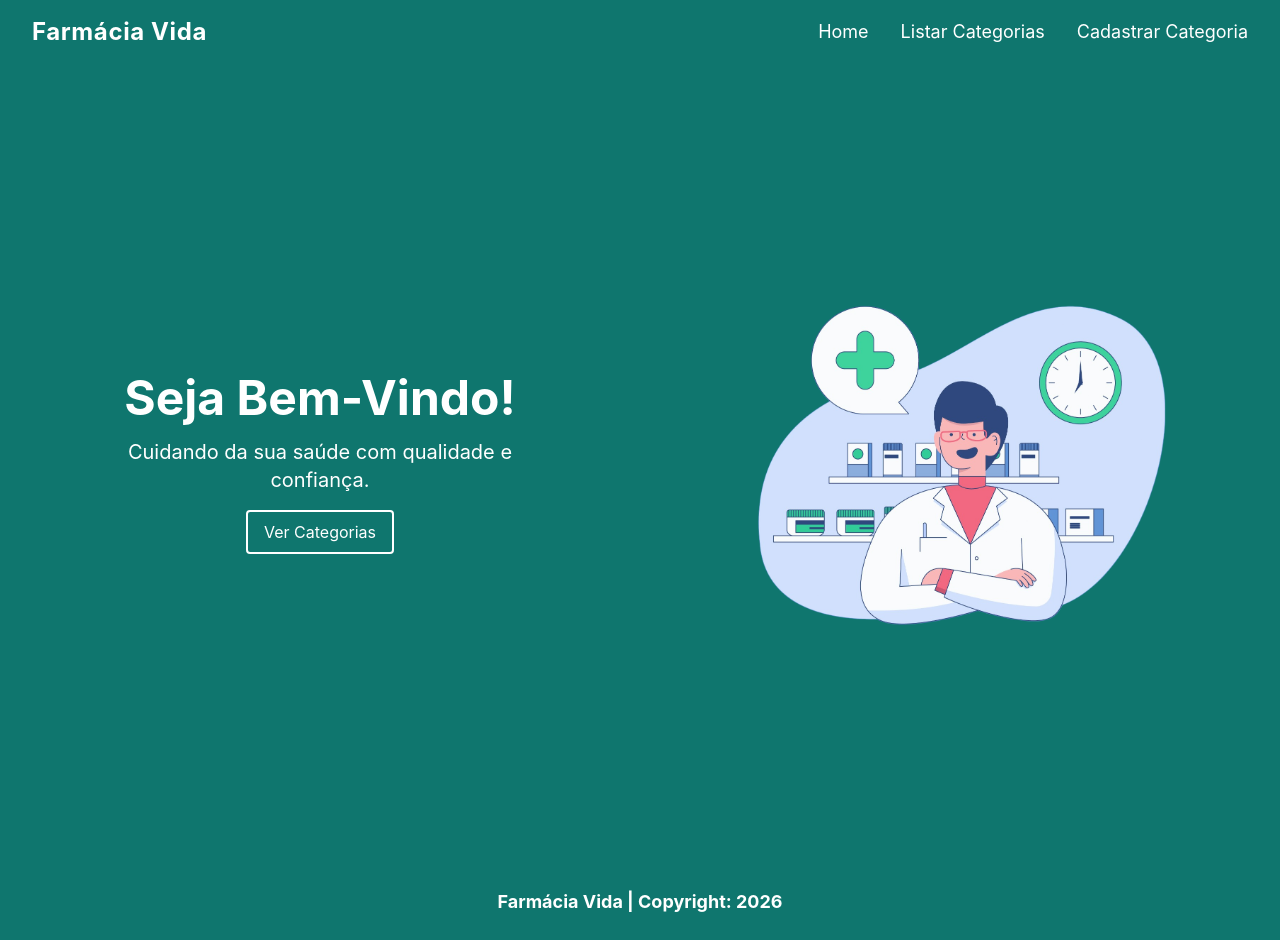
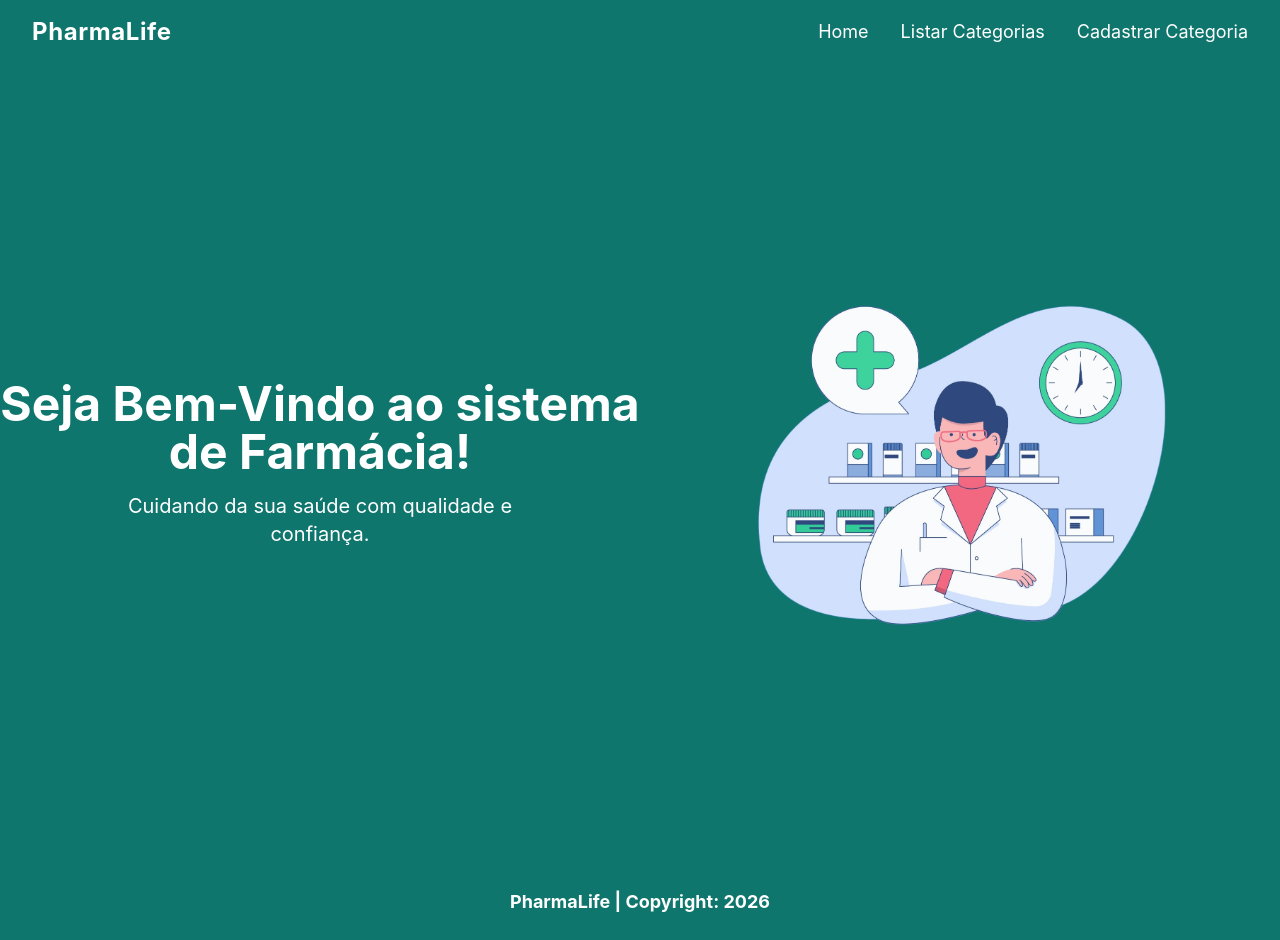
Before and after one commit to Matheus-Lins/Projeto-FrontEnd-Farmacia, a React (Vite) app: page / in a window 1280 px wide. Built offline with nearby package versions, Linux system fonts and the light colour scheme.

Commit message:
Alterações home,footer e navbar

```diff
--- a/src/components/footer/Footer.tsx
+++ b/src/components/footer/Footer.tsx
@@ -8,7 +8,7 @@ function Footer() {
       <div className="container flex flex-col items-center py-2">
 
         <p className="text-lg font-bold">
-          Farmácia Vida | Copyright: {data}
+          PharmaLife | Copyright: {data}
         </p>
       </div>
     </footer>
--- a/src/components/navbar/Navbar.tsx
+++ b/src/components/navbar/Navbar.tsx
@@ -7,7 +7,7 @@ function Navbar() {
         <div className="container flex justify-between items-center mx-8">
 
           <Link to="/home" className="text-2xl font-bold tracking-wide hover:text-emerald-200">
-            Farmácia Vida
+            PharmaLife
           </Link>
 
           <div className="flex gap-8 text-lg">
--- a/src/pages/home/Home.tsx
+++ b/src/pages/home/Home.tsx
@@ -8,18 +8,12 @@ function Home() {
 
           <div className="flex flex-col gap-4 items-center justify-center py-4">
             <h2 className="text-5xl font-bold text-center">
-              Seja Bem-Vindo!
+              Seja Bem-Vindo ao sistema de Farmácia!
             </h2>
 
             <p className="text-xl text-center max-w-md">
               Cuidando da sua saúde com qualidade e confiança.
             </p>
-
-            <div className="flex justify-around gap-4">
-              <div className="rounded text-white border-white border-solid border-2 py-2 px-4 cursor-pointer transition hover:bg-white/10">
-                Ver Categorias
-              </div>
-            </div>
           </div>
 
           <div className="flex justify-center items-center">
```
